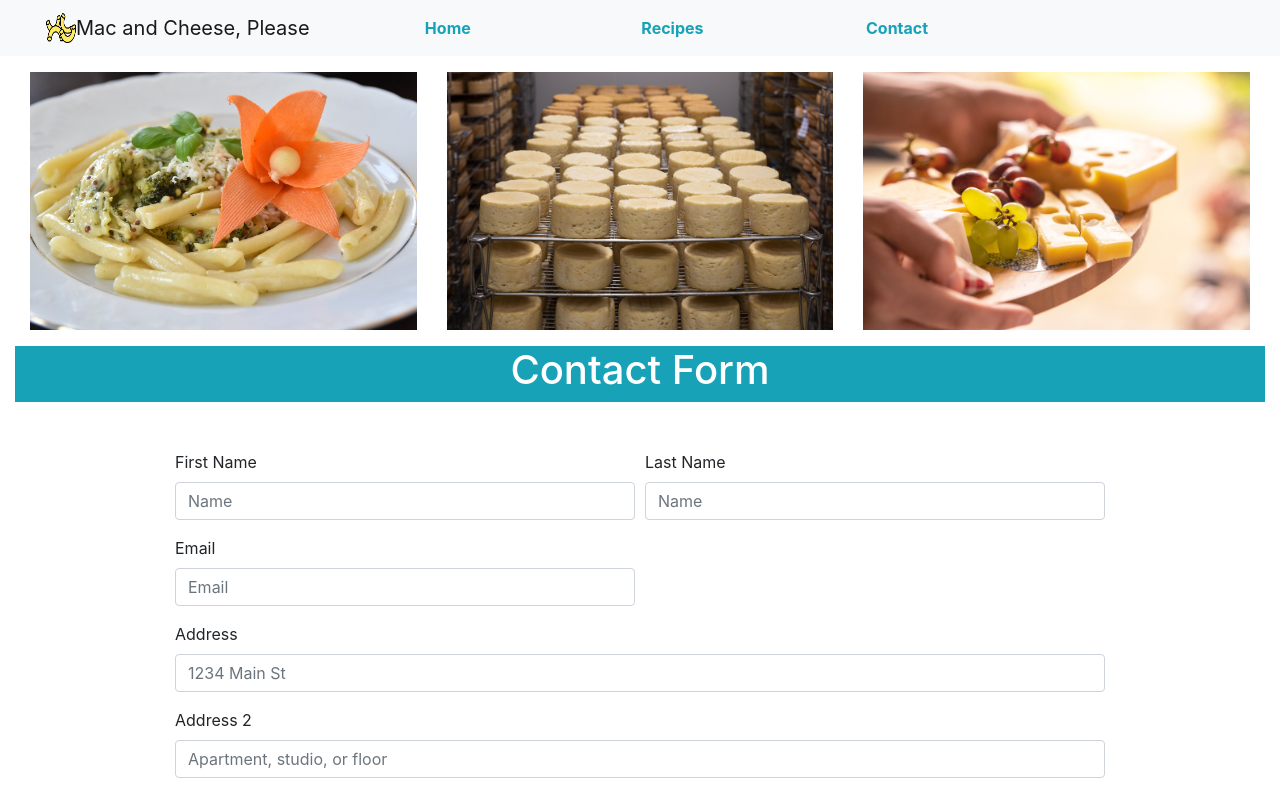
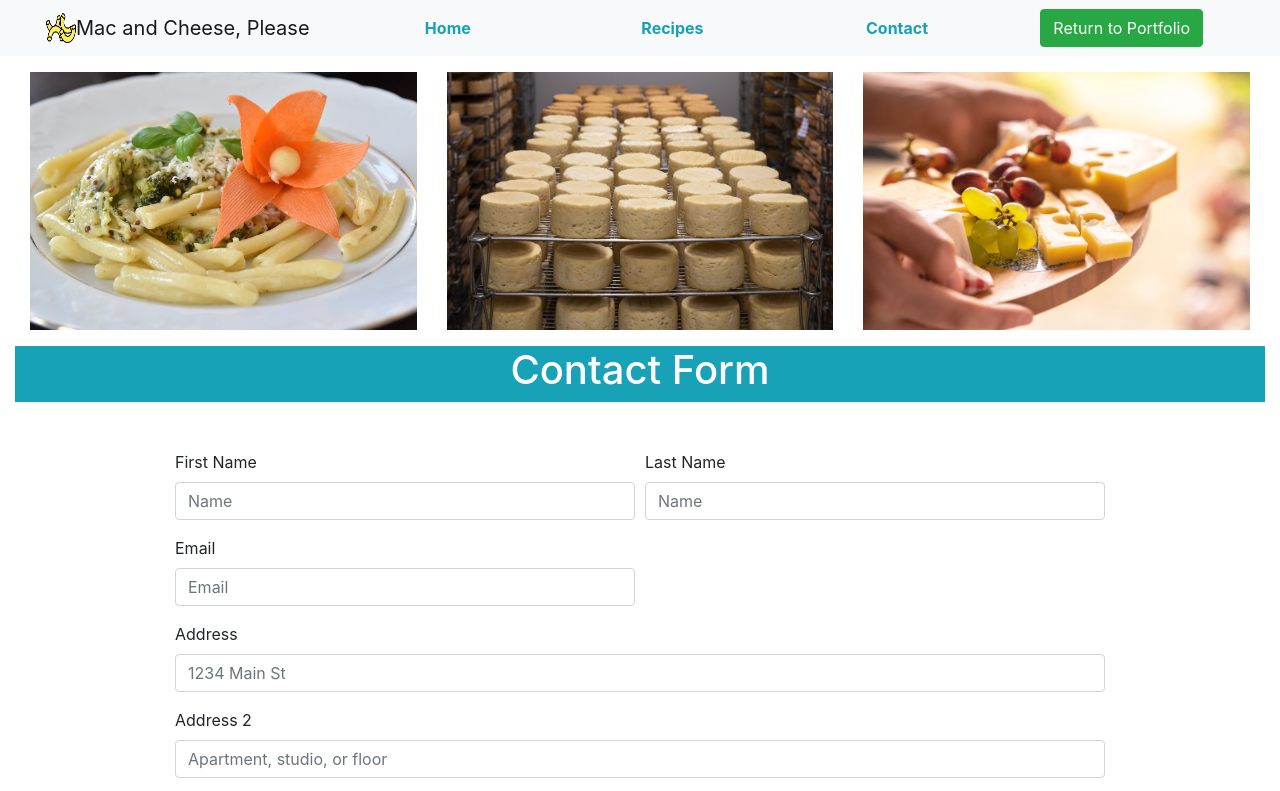
Before and after one commit to racheltidwell5/rtidwellportfolio, a plain HTML site: page recipewebsite/portfoliocontact.html in a window 1280 px wide. Shown: the top 791 px of the page. Drawn offline with nearby package versions, Linux system fonts and the light colour scheme; files that its build step writes are made by us from their sources.

Commit message:
added tab to nav bar

```diff
--- a/recipewebsite/portfoliocontact.html
+++ b/recipewebsite/portfoliocontact.html
@@ -25,6 +25,7 @@
 					<li class="col-3 d-flex font-weight-bold align-items-center justify-content-center"><a class="text-info" href="portfolioindex.html">Home</a></li>
 					<li class="col-3 d-flex font-weight-bold align-items-center justify-content-center"><a class="text-info" href="portfoliorecipe.html">Recipes</a></li>
 					<li class="col-3 d-flex font-weight-bold align-items-center justify-content-center"><a class="text-info" href="portfoliocontact.html">Contact</a></li>
+					<li class="col-3 d-flex font-weight-bold align-items-center justify-content-center"><a class="text-info" href="../index.html"><button type="button" class="btn btn-success">Return to Portfolio</button></a></li>
 				</ul>
 			</div>
 		</nav>
```
Also changed, not shown: recipewebsite/portfolioindex.html (+1 -0 lines), recipewebsite/portfoliorecipe.html (+1 -0 lines).
